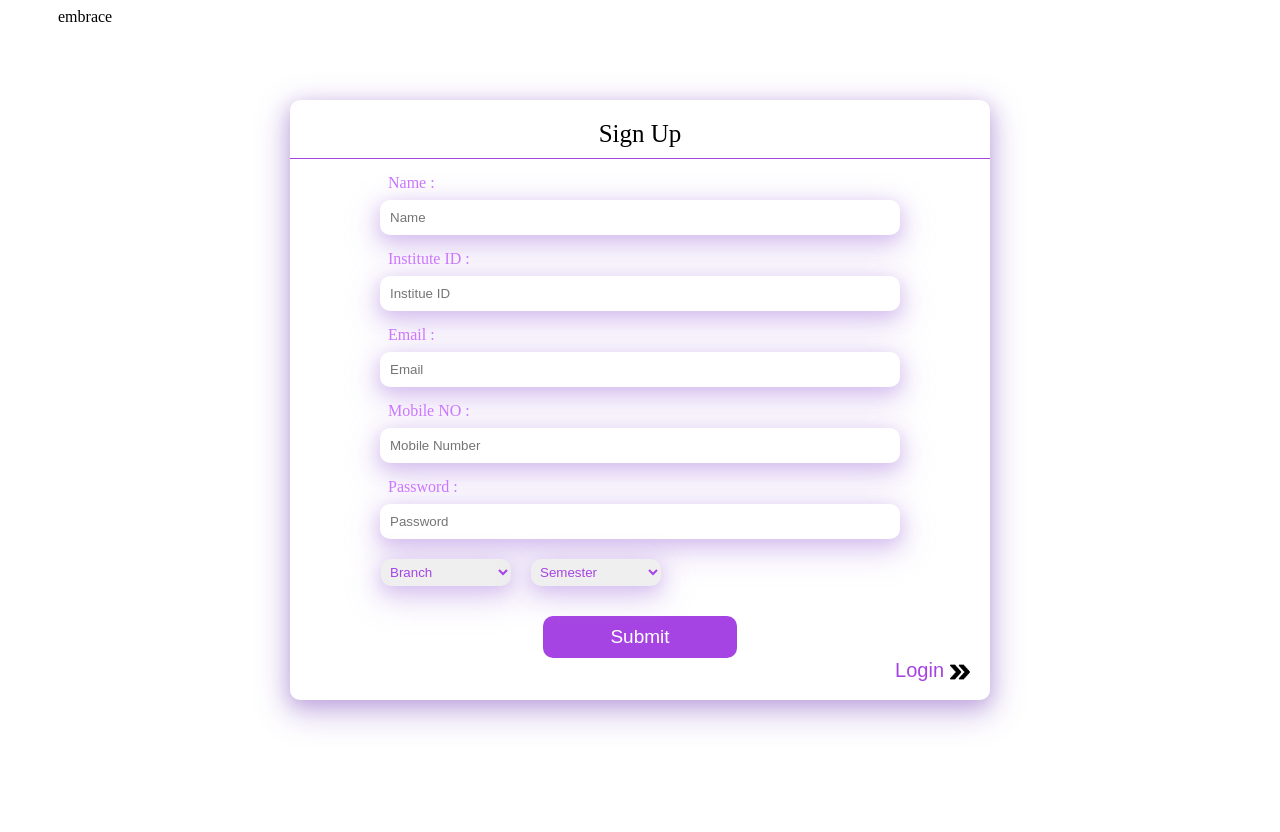
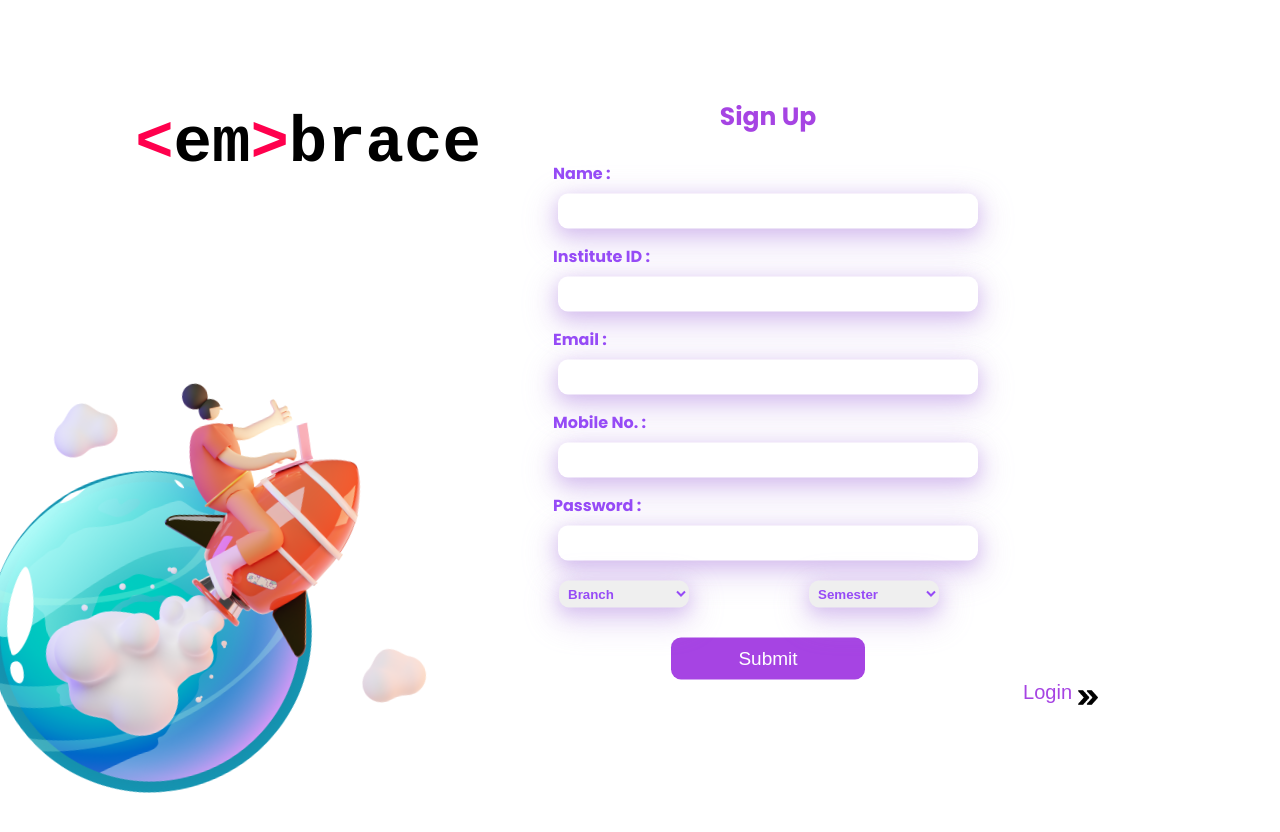
Before and after one commit to Shashank1902/Student-Grievance-System-Design, a React (Create React App) app: page /Register in a window 1280 px wide. Shown: the top 832 px of the page. Before the commit the page ends 800 px from the top, so only its background shows below. Built offline with nearby package versions, Linux system fonts and the light colour scheme.

Commit message:
login and registration

```diff
--- a/src/Components/Grievance/grievance.css
+++ b/src/Components/Grievance/grievance.css
@@ -19,7 +19,7 @@ display: flex;
 border: 2px solid black;
 /* box-sizing: border-box; */
 height: 400px;
-width: 500px;
+/* width: 500px; */
 /* left: 851px; */
 /* top: 1156px; */
 box-shadow: 10px 13px 15px rgb(204, 199, 199);
--- a/src/Pages/LoginPage/Login.jsx
+++ b/src/Pages/LoginPage/Login.jsx
@@ -24,7 +24,7 @@ const Login = (props) => {
 
     // let payload = {userEmail, userPassword}
     try {
-            let response = await loginUser(dispatch, {email: userEmail, password: userPassword}) //loginUser action makes the request and handles all the neccessary state changes
+      let response = await loginUser(dispatch, { email: userEmail, password: userPassword }) //loginUser action makes the request and handles all the neccessary state changes
       if (!response) return
       history.push('/') //navigate to dashboard on success
     } catch (error) {
@@ -34,7 +34,21 @@ const Login = (props) => {
   };
 
   return (
-    <div>
+    <div className="bigdiv">
+       <div >
+          <img className="loginimg" src=".\assets\images\loginIllus.png" />
+        </div>
+      <div className="leftside">
+        <div className="embrace-div">
+           <div className="title">
+          <span className="angular">&lt;</span>
+          <span>em</span>
+          <span className="angular">&gt;</span>
+          <span>brace</span>
+        </div>
+        </div>
+
+      </div>
       <div className="login-container">
         <div className="login-box">
           <div className="login-heading-box">
--- a/src/Pages/LoginPage/login.css
+++ b/src/Pages/LoginPage/login.css
@@ -1,16 +1,17 @@
 .login-container {
   position: absolute;
   top: 50%;
-  left: 50%;
+  left: 60%;
   transform: translate(-50%, -50%);
   font-family: "Poppins";
+  height: 100vh;
 }
 
 .login-box {
   padding: 40px;
   width: 400px;
-  box-shadow: 0px 5px 17px rgba(86, 19, 170, 0.2),
-    0px 10px 33px 4px rgba(86, 19, 170, 0.25);
+  /* box-shadow: 0px 5px 17px rgba(86, 19, 170, 0.2), */
+    /* 0px 10px 33px 4px rgba(86, 19, 170, 0.25); */
   border-radius: 10px;
   box-sizing: border-box;
 }
@@ -24,22 +25,27 @@
 .login-heading {
   margin: 12px;
   color: #a644e3;
-  font-weight: 500;
+  font-weight: bolder;
 }
 
 .login-inputbox {
   position: relative;
+  border: 2px;
+  border-radius:25px ;
 }
 .login-inputbox input {
   width: 100%;
   padding: 10px 0px;
   font-size: 16px;
+  text-align: center;
+  box-shadow: 10px 15px 27px rgba(86, 19, 170, 0.2),10px 20px 33px 4px rgba(86, 19, 170, 0.25);
 
   margin-bottom: 30px;
   border: none;
   outline: none;
-  background: transparent;
-  border-bottom: 1px solid #a644e3;
+  background: white;
+  border: 1px solid white;
+  border-radius: 25px;
 }
 
 .login-btn-box {
@@ -55,6 +61,7 @@
   padding: 10px 20px;
   cursor: pointer;
   border-radius: 10px;
+  font-weight: bolder;
 }
 .login-btn:disabled {
     cursor: not-allowed;
@@ -65,6 +72,7 @@
 }
 
 .signup-btn {
+  font-weight: bold;
   background: transparent;
   border: none;
   border-bottom: 1px solid #a644e3;
@@ -74,3 +82,44 @@
   color: #a644e3;
   margin: 15px 0 0 0px;
 }
+.bigdiv{
+  display: flex;
+  flex-direction: column;
+  align-self:center;
+}
+.leftside{
+  display: flex;
+  flex-direction: row;
+}
+.title {
+  font-family: 'Roboto Mono', monospace;
+  font-weight: bolder;
+  font-size: 64px;
+ margin-top: 100px;
+
+
+  /* position: absolute; */
+}
+
+.angular {
+  color: #FF004D;
+  margin: 0 0px;
+}
+.embrace-div
+{
+  height: 100vh;
+  display: flex;
+  justify-content: center;
+  /* border: 2px solid red; */
+  height: 200px;
+  width: 500px;
+}
+.loginimg{
+  /* height: 100vh; */
+  position: absolute;
+  bottom: 0;
+  left: -35.64px;
+  height: 450px;
+  width: 450px;
+  transform: rotate(-10.35deg);
+}
--- a/src/Pages/Profile/Profile.jsx
+++ b/src/Pages/Profile/Profile.jsx
@@ -26,7 +26,7 @@ const Profile = () => {
         <TopNavbar />
         <div className="xyz">
           <ProfileCard />
-        </div>ya
+        </div>
         <div>
           <div className="outer-container">
             <div className="category">
--- a/src/Pages/Profile/profile.css
+++ b/src/Pages/Profile/profile.css
@@ -1,6 +1,7 @@
 .abc{
     display: flex;
     flex-direction: row;
+    align-items: flex-start;
 }
 
 
@@ -20,9 +21,13 @@
 .bttn-item {
     background-color: rgb(184, 120, 248);
     border-radius: 25px;
-    height: 20px;
+    height: 30px;
     width: 25%;
     text-align: center;
     align-content: center;
     padding: 10px;
+    text-align: center;
 }
+/* #bkg{
+    text-align: center;
+} */
--- a/src/Pages/RegistrationPage/RegistrationPage.jsx
+++ b/src/Pages/RegistrationPage/RegistrationPage.jsx
@@ -1,4 +1,4 @@
-import React, { useRef} from "react";
+import React, { useRef } from "react";
 import "./registrationPage.css";
 import { Link } from "react-router-dom";
 import axios from "axios";
@@ -50,7 +50,19 @@ const RegistrationPage = () => {
   };
 
   return (
-    <>
+    <div className="big-box">
+      <div >
+        <img className="loginimg" src=".\assets\images\loginIllus.png" />
+      </div>
+      <div className="leftside">
+        <div className="embrace-div">
+          <div className="title">
+            <span className="angular">&lt;</span>
+            <span>em</span>
+            <span className="angular">&gt;</span>
+            <span>brace</span>
+          </div>
+        </div>
         <div className="regs-box-cont">
           <div className="regs-box">
             <form onSubmit={handleSubmit}>
@@ -70,7 +82,7 @@ const RegistrationPage = () => {
                   type="text"
                   name="name"
                   required=""
-              placeholder="Name"
+                  // placeholder="Name"
                   ref={username}
                 />
               </div>
@@ -87,7 +99,7 @@ const RegistrationPage = () => {
                   type="text"
                   name="name"
                   required=""
-              placeholder="Institue ID"
+                  // placeholder="Institute ID"
                   ref={instituteId}
                 />
               </div>
@@ -103,14 +115,14 @@ const RegistrationPage = () => {
                   type="text"
                   name="email"
                   required=""
-              placeholder="Email"
+                  // placeholder="Email"
                   ref={email}
                 />
               </div>
 
               <div className="regs-label-box">
                 <label htmlFor="name" className="regs-label">
-              Mobile NO :
+                  Mobile No. :
                 </label>
               </div>
 
@@ -120,7 +132,7 @@ const RegistrationPage = () => {
                   type="text"
                   name="mobileNo"
                   required=""
-              placeholder="Mobile Number"
+                  // placeholder="Mobile Number"
                   ref={mobNo}
                 />
               </div>
@@ -136,7 +148,7 @@ const RegistrationPage = () => {
                   type="password"
                   name="password"
                   required=""
-              placeholder="Password"
+                  // placeholder="Password"
                   ref={password}
                 />
               </div>
@@ -195,10 +207,10 @@ const RegistrationPage = () => {
               </Link>
             </form>
           </div>
-        <div className="">embrace</div>
+          {/* <div className="">embrace</div> */}
         </div>
-    </>
-  );
+      </div>
+     </div> );
 };
 
       export default RegistrationPage;
--- a/src/Pages/RegistrationPage/registrationPage.css
+++ b/src/Pages/RegistrationPage/registrationPage.css
@@ -1,14 +1,15 @@
 .regs-box-cont {
     display: flex;
     flex-direction: row;
+    font-family: "Poppins"
 }
 .regs-box{
     position: absolute;
     top: 50%;
-    left: 50%;
+    left: 60%;
     transform: translate(-50%, -50%);
-    box-shadow: 0px 5px 17px rgba(86, 19, 170, 0.2),
-            0px 10px 33px 4px rgba(86, 19, 170, 0.25);
+    /* box-shadow: 0px 5px 17px rgba(86, 19, 170, 0.2),
+            0px 10px 33px 4px rgba(86, 19, 170, 0.25); */
      border-radius: 10px;
      width: 700px;
 
@@ -16,9 +17,10 @@
 .regs-heading-box{
     padding: 10px;
     text-align: center;
-    font-weight: 500;
+    font-weight: bolder;
+    color:#a644e3 ;
     font-size: 25px;
-    border-bottom: .5px solid #a644e3;
+    /* border-bottom: .5px solid #a644e3; */
     margin: 10px 0px;
 
 }
@@ -29,23 +31,24 @@
 }
 .regs-label{
     position: relative;
-    left: 98px;
-    color: #cb76ff;
+    left: 135px;
+    color: #964BF6;
     margin: 10px 0px;
+    font-weight: bold;
 
 
 }
 .regs-input-box{
     display: flex;
     flex-direction: column;
-    align-items: center;
+    align-items:center;
     margin: 8px 0px;
 
 
 }
 
 .regs-input{
-    width: 500px;
+    width: 400px;
     border: none;
     outline: none;
     /* border-bottom: .5px solid #a644e3; */
@@ -67,13 +70,15 @@
 .sem-option ,.branch-option{
     width: 130px;
     outline: none;
-    margin: 0px 10px;
+    margin: 0px 60px;
     border: none;
     box-shadow: 0px 5px 17px rgba(190, 155, 229, 0.507),
     0px 10px 33px 4px rgba(178, 138, 226, 0.315);
     border-radius: 10px;
     padding: 5px 5px;
-    color: #a644e3;
+    color:#964BF6;
+    font-weight: bold;
+    align-items: center;
 }
 
 .regs-btn-box{
@@ -117,3 +122,44 @@
     /* background-color: #a644e3 ; */
 
 }
+.big-box{
+    display: flex;
+    flex-direction: column;
+    align-self:center;
+  }
+  .leftside{
+    display: flex;
+    flex-direction: row;
+  }
+  .title {
+    font-family: 'Roboto Mono', monospace;
+    font-weight: bolder;
+    font-size: 64px;
+   margin-top: 100px;
+
+
+    /* position: absolute; */
+  }
+
+  .angular {
+    color: #FF004D;
+    margin: 0 0px;
+  }
+  .embrace-div
+  {
+    height: 100vh;
+    display: flex;
+    justify-content: center;
+    /* border: 2px solid red; */
+    height: 200px;
+    width: 500px;
+  }
+  .loginimg{
+    /* height: 100vh; */
+    position: absolute;
+    bottom: 0;
+    left: -35.64px;
+    height: 450px;
+    width: 450px;
+    transform: rotate(-10.35deg);
+  }
```
Also changed, not shown: src/Components/ProfileCard/ProfileCard.jsx (+14 -14 lines). Lines whose indentation alone changed are shown as unchanged.
